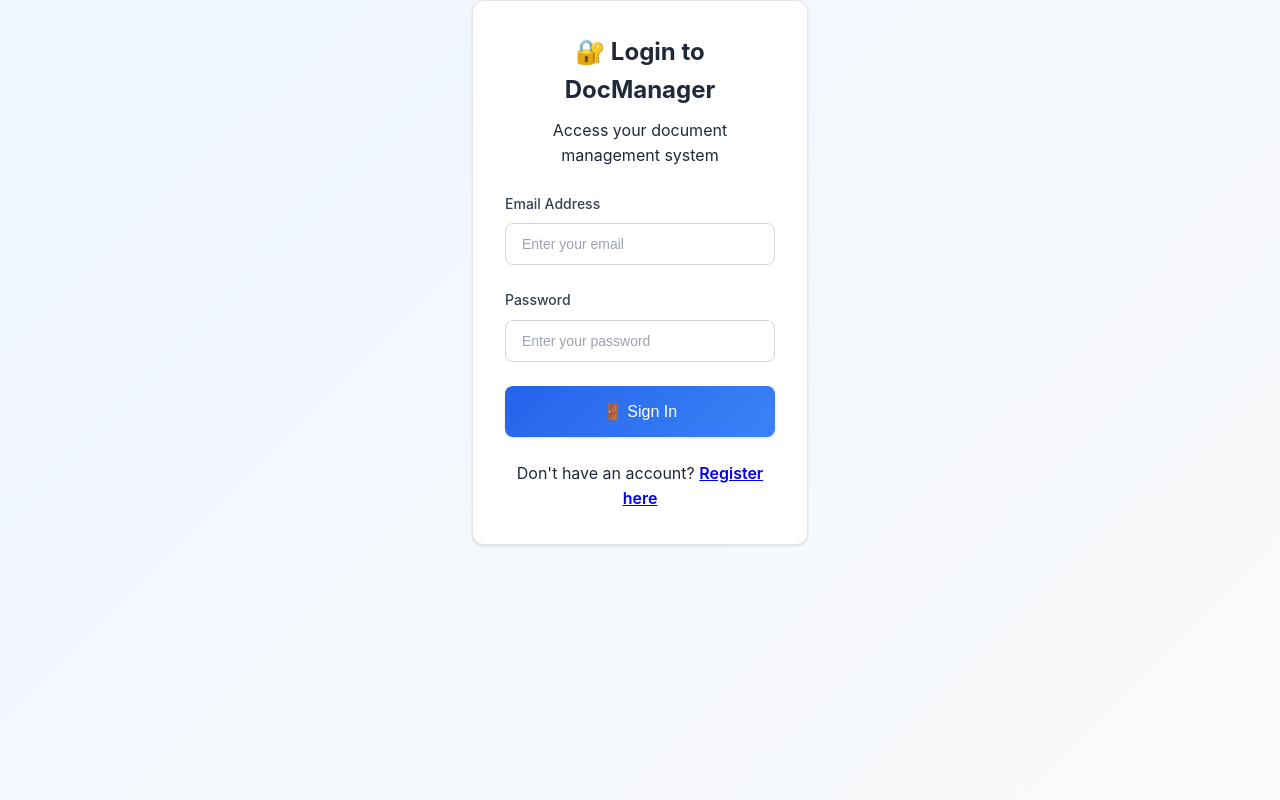
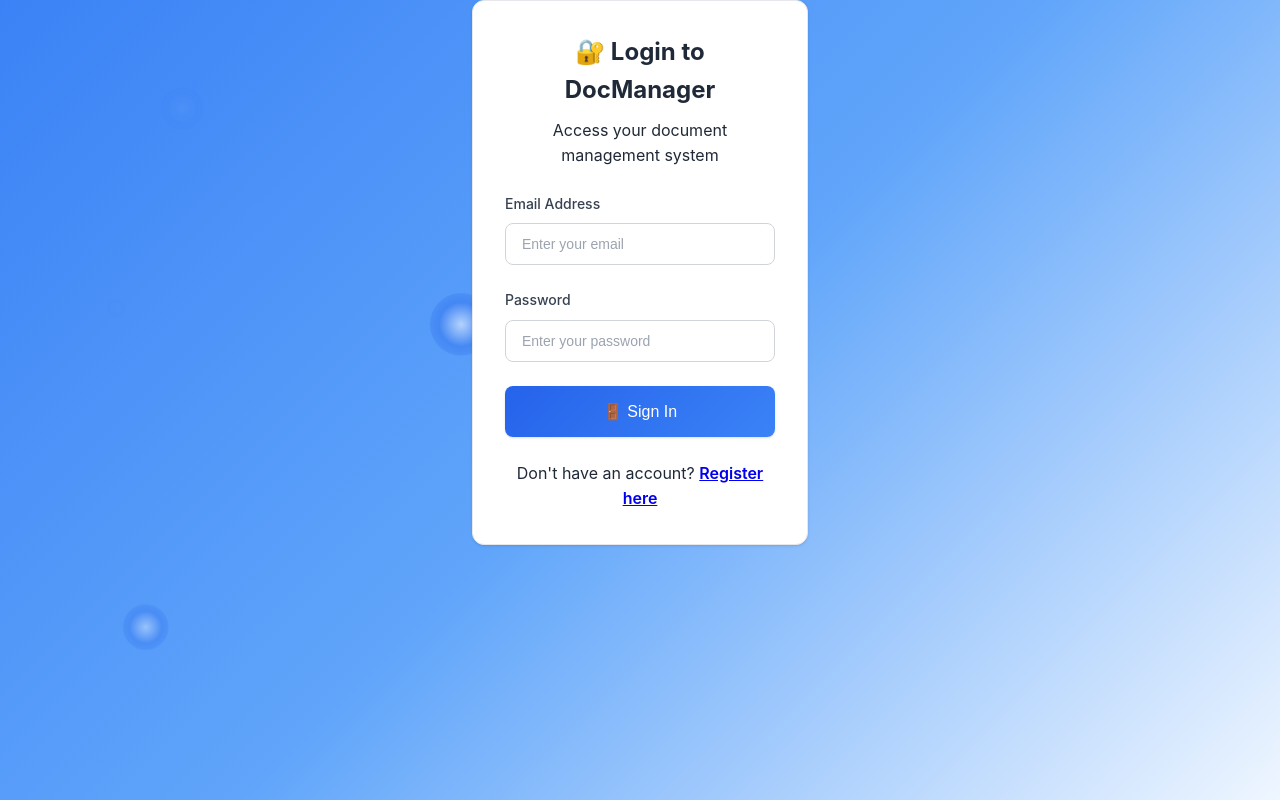
Before and after one commit to RahulPathak17072005/DMS-Frontend, a React (Vite) app: page /login in a window 1280 px wide. Built offline with nearby package versions, Linux system fonts and the light colour scheme.

Commit message:
"particles"

```diff
--- a/src/App.jsx
+++ b/src/App.jsx
@@ -10,6 +10,7 @@ import Documents from "./pages/Documents"
 import Upload from "./pages/Upload"
 import AdminPanel from "./pages/AdminPanel"
 import ProtectedRoute from "./components/ProtectedRoute"
+import BackgroundParticles from "./components/BackgroundParticles" // New import
 
 function App() {
   const { user, loading } = useAuth()
@@ -24,6 +25,7 @@ function App() {
 
   return (
     <div className="App">
+      <BackgroundParticles /> {/* Add this line */}
       {user && <Navbar />}
       <div className="container">
         <Routes>
--- /dev/null
+++ b/src/components/BackgroundParticles.jsx
@@ -0,0 +1,38 @@
+"use client"
+
+const NUM_PARTICLES = 15 // Number of particles
+
+const BackgroundParticles = () => {
+  const particles = Array.from({ length: NUM_PARTICLES }).map((_, i) => {
+    const size = Math.random() * 80 + 20 // Size between 20px and 100px
+    const left = Math.random() * 100 // % from left
+    const top = Math.random() * 100 // % from top
+    const animationDelay = Math.random() * 10 // Delay up to 10s
+    const animationDuration = Math.random() * 15 + 10 // Duration between 10s and 25s
+    const translateX = (Math.random() - 0.5) * 200 // -100 to 100px
+    const translateY = (Math.random() - 0.5) * 200 // -100 to 100px
+    const scale = Math.random() * 0.5 + 0.8 // Scale between 0.8 and 1.3
+
+    return (
+      <div
+        key={i}
+        className="particle"
+        style={{
+          width: `${size}px`,
+          height: `${size}px`,
+          left: `${left}%`,
+          top: `${top}%`,
+          animationDelay: `${animationDelay}s`,
+          animationDuration: `${animationDuration}s`,
+          "--translate-x": `${translateX}px`,
+          "--translate-y": `${translateY}px`,
+          "--scale": scale,
+        }}
+      />
+    )
+  })
+
+  return <div className="particles-container">{particles}</div>
+}
+
+export default BackgroundParticles
--- a/src/index.css
+++ b/src/index.css
@@ -5,6 +5,8 @@
   --secondary-blue: #60a5fa;
   --light-blue: #dbeafe;
   --very-light-blue: #eff6ff;
+
+  --primary-blue-rgb: 37, 99, 235; /* Added for rgba() in particles */
 
   --gray-50: #f9fafb;
   --gray-100: #f3f4f6;
@@ -43,10 +45,18 @@ body {
     "Droid Sans", "Helvetica Neue", sans-serif;
   -webkit-font-smoothing: antialiased;
   -moz-osx-font-smoothing: grayscale;
-  background: linear-gradient(135deg, var(--very-light-blue) 0%, var(--gray-50) 100%);
+  /* Updated background with blue gradient */
+  background: linear-gradient(
+    135deg,
+    var(--primary-blue-light) 0%,
+    var(--secondary-blue) 50%,
+    var(--very-light-blue) 100%
+  );
   color: var(--gray-800);
   line-height: 1.6;
   min-height: 100vh;
+  position: relative; /* Needed for z-index context */
+  z-index: 0; /* Ensure body is above particles */
 }
 
 .container {
@@ -892,3 +902,49 @@ textarea.form-control {
     display: none;
   }
 }
+
+/* New styles for particles */
+.particles-container {
+  position: fixed;
+  top: 0;
+  left: 0;
+  width: 100%;
+  height: 100%;
+  overflow: hidden;
+  z-index: -1; /* Ensure it's behind content */
+  pointer-events: none; /* Allow clicks to pass through */
+}
+
+.particle {
+  position: absolute;
+  border-radius: 50%;
+  background: radial-gradient(
+    circle at center,
+    rgba(255, 255, 255, 0.8) 0%,
+    rgba(var(--primary-blue-rgb), 0.5) 50%,
+    transparent 100%
+  );
+  animation: floatAndFade 15s infinite ease-in-out;
+  opacity: 0; /* Start invisible */
+}
+
+@keyframes floatAndFade {
+  0% {
+    transform: translate(0, 0) scale(0.5);
+    opacity: 0;
+  }
+  25% {
+    opacity: 0.7;
+  }
+  50% {
+    transform: translate(var(--translate-x), var(--translate-y)) scale(var(--scale));
+    opacity: 0.5;
+  }
+  75% {
+    opacity: 0.2;
+  }
+  100% {
+    transform: translate(0, 0) scale(0.5);
+    opacity: 0;
+  }
+}
```
